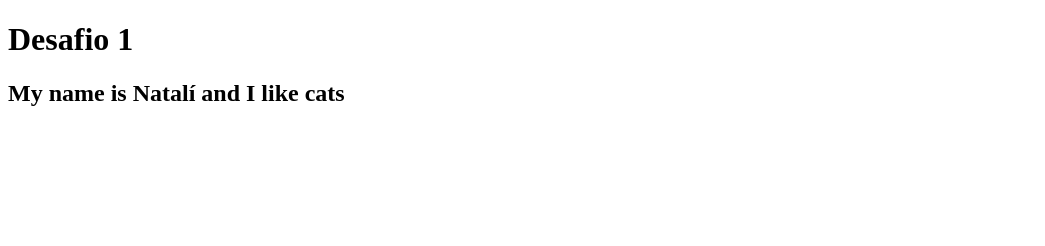
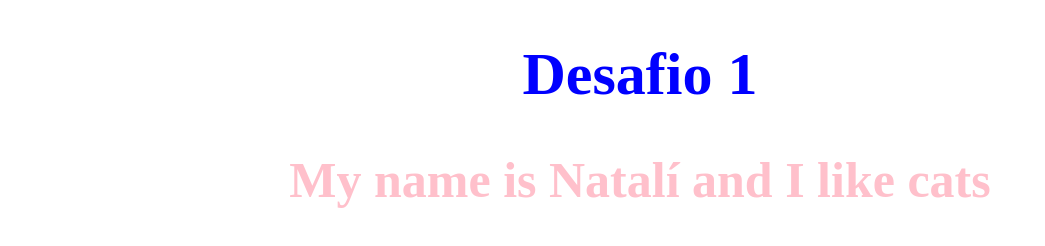
Before and after one commit to Natalirodriguess/javaScript, a plain HTML site: page desafios_java_script/desafio1/index.html in a window 1280 px wide. Shown: the whole page, without its empty margins (0-1045 px from the left). Drawn offline with Linux system fonts and the light colour scheme.

Commit message:
poo em javascript

```diff
--- a/desafios_java_script/desafio1/index.html
+++ b/desafios_java_script/desafio1/index.html
@@ -4,11 +4,11 @@
     <meta charset="UTF-8">
     <meta name="viewport" content="width=device-width, initial-scale=1.0">
     <title>Desafio1</title>
-    <link rel="stylesheet" href="style.css">
+    <link rel="stylesheet" href="style.css"> <!-- referência ao css-->
 </head>
 <body>
     <h1>Desafio 1</h1>
     <h2> My name is Natalí and I like <span id='text'></span> </h2>
-    <script src = "index.js"></script>
+    <script src = "index.js"></script> <!-- referência ao arquivo js-->
 </body>
 </html>
--- a/desafios_java_script/desafio1/style.css
+++ b/desafios_java_script/desafio1/style.css
@@ -0,0 +1,11 @@
+h1{
+    color: blue;
+    text-align: center;
+    font-size: 60px;
+}
+
+h2{
+    color: pink;
+    text-align: center;
+     font-size: 50px;
+}
```
Also changed, not shown: OPP/index.html (added, +11 -0 lines), OPP/index.js (added, +15 -0 lines), OPP/style.css (added).
